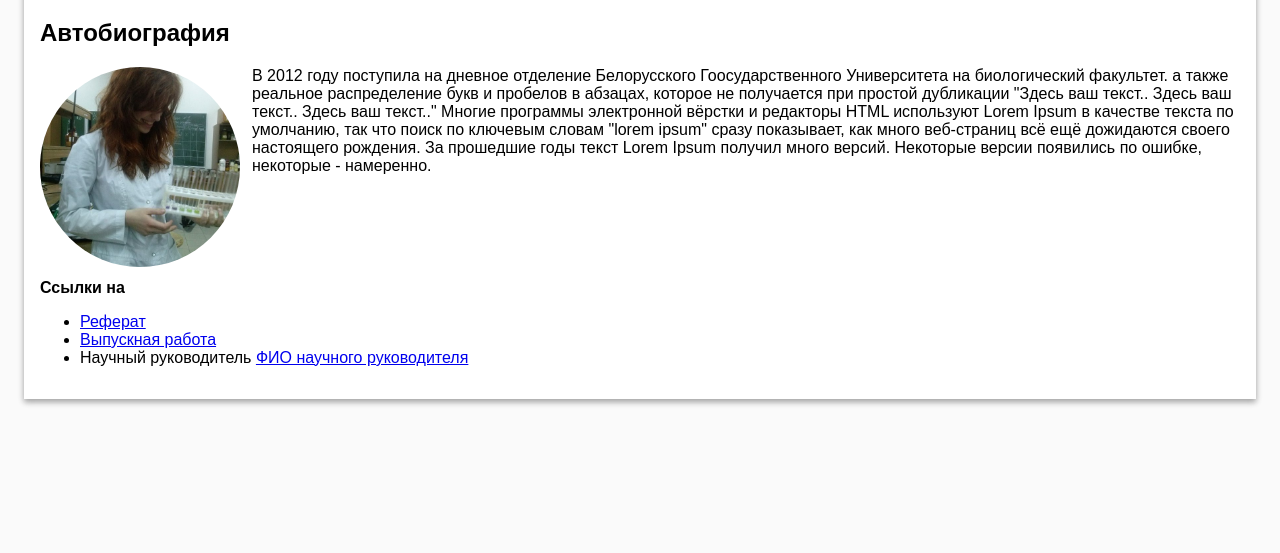
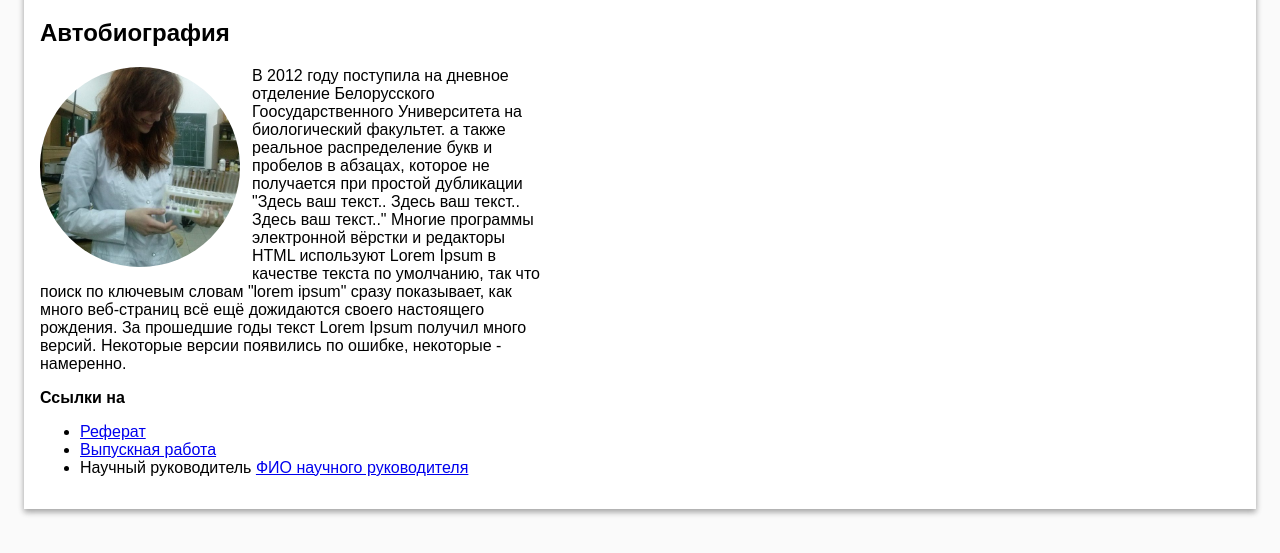
Before and after one commit to iu-zloi/it, a plain HTML site: page index.html in a window 1280 px wide. Shown: the part 93-646 px from the top of the page. Drawn offline with Linux system fonts and the light colour scheme.

Commit message:
Update index.html

```diff
--- a/index.html
+++ b/index.html
@@ -4,7 +4,7 @@
     <meta charset="UTF-8">
     <title>Дюбо Юлия Владимировна</title>
     <style>
-        p.ex {
+        p {
             width: 500px;
         }
         body {
```
